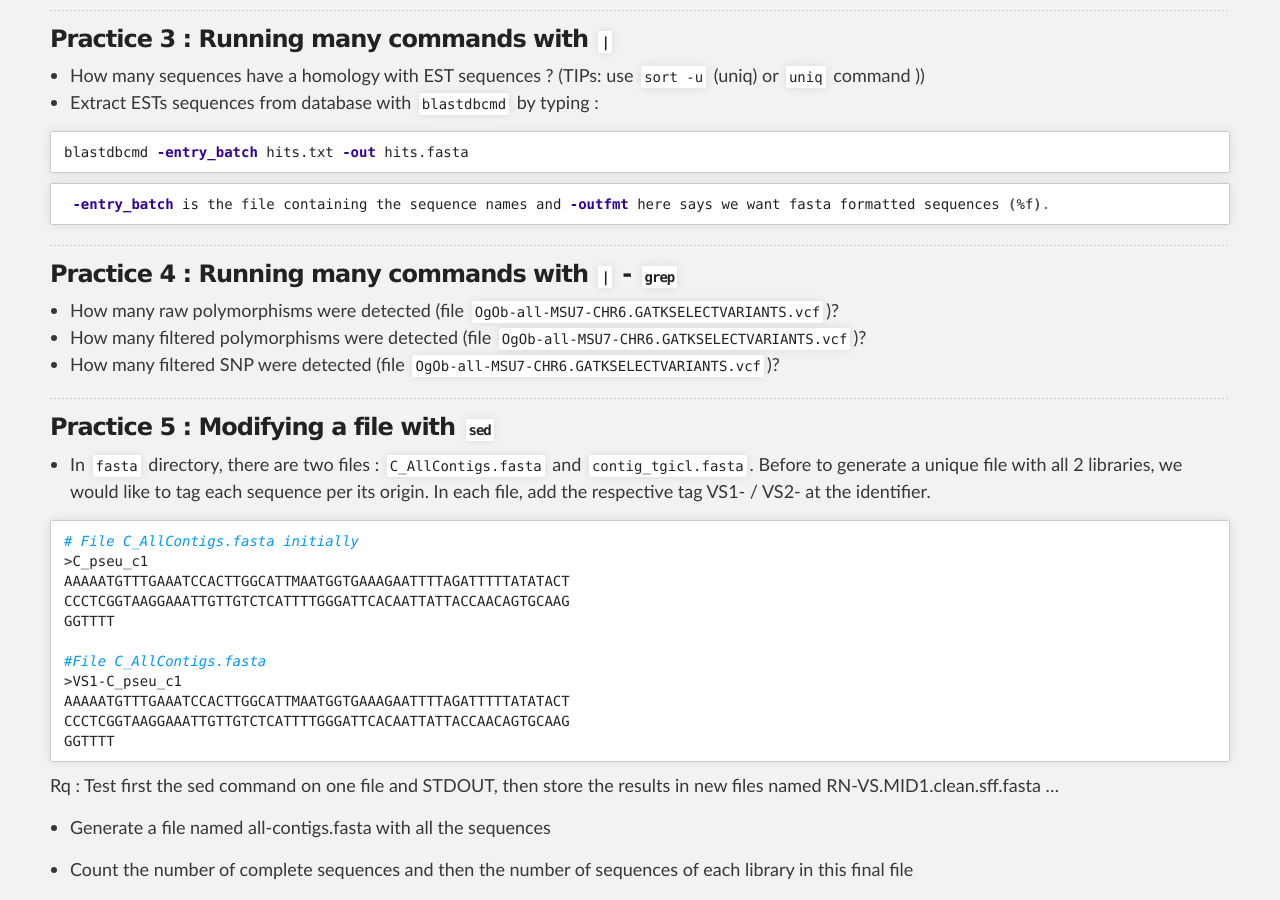
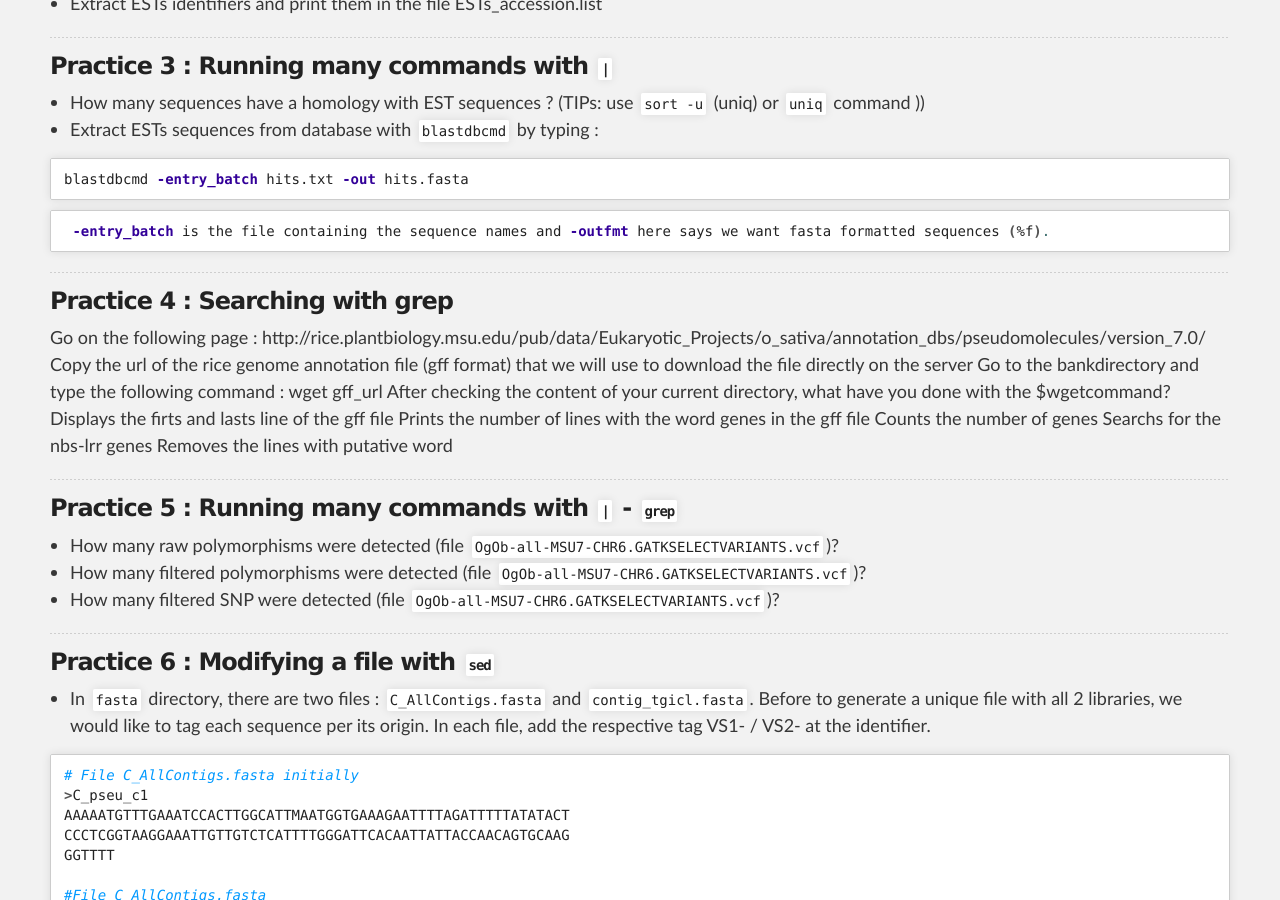
Before and after one commit to SouthGreenPlatform/trainings, a Jekyll site: the page built from _pages/linux/linuxPracticeJedi.md, in a window 1280 px wide and 900 px high, scrolled down 1460 px. Built offline with Jekyll 4.4.1, drawn with Linux system fonts in a browser that asks for light colours; nearby versions of some CDN libraries; some of the changed text lies outside the part shown.

Commit message:
Update linuxPracticeJedi.md

```diff
--- a/_pages/linux/linuxPracticeJedi.md
+++ b/_pages/linux/linuxPracticeJedi.md
@@ -23,8 +23,9 @@
 * [Practice 1: Manipuling Blast results](#practice-1)
 * [Practice 2: Printing a command output into a file with `>`](#practice-2)
 * [Practice 3: Running many commands with `|`](#practice-3)
-* [Practice 4 :  Running many commands with `|` - `grep`](#practice-4)
-* [Practice 5 : Modifying a file with `sed`](#practice-5)
+* [Practice 4:  `grep`](#practice-4)
+* [Practice 5: Running many commands with `|` - `grep`](#practice-5)
+* [Practice 6 : Modifying a file with `sed`](#practice-6)
 
 * [Links](#links)
 * [License](#license)
@@ -81,15 +82,30 @@
 -----------------------
 
 <a name="practice-4"></a>
-### Practice 4 :  Running many commands with `|` - `grep`
+### Practice 4 : Searching with grep
+Go on the following page : http://rice.plantbiology.msu.edu/pub/data/Eukaryotic_Projects/o_sativa/annotation_dbs/pseudomolecules/version_7.0/
+Copy the url of the rice genome annotation file (gff format) that we will use to download the file directly on the server
+Go to the bankdirectory and type the following command :
+wget gff_url
+After checking the content of your current directory, what have you done with the $wgetcommand?
+Displays the firts and lasts line of the gff file
+Prints the number of lines with the word genes in the gff file
+Counts the number of genes
+Searchs for the nbs-lrr genes
+Removes the lines with putative word
+
+-----------------------
+
+<a name="practice-5"></a>
+### Practice 5 :  Running many commands with `|` - `grep`
 * How many raw polymorphisms were detected (file `OgOb-all-MSU7-CHR6.GATKSELECTVARIANTS.vcf`)?
 * How many filtered polymorphisms were detected (file `OgOb-all-MSU7-CHR6.GATKSELECTVARIANTS.vcf`)?
 * How many filtered SNP were detected (file `OgOb-all-MSU7-CHR6.GATKSELECTVARIANTS.vcf`)?
 
 -----------------------
 
-<a name="practice-5"></a>
-### Practice 5 : Modifying a file with `sed`
+<a name="practice-6"></a>
+### Practice 6 : Modifying a file with `sed`
 
 * In `fasta` directory, there are two files : `C_AllContigs.fasta` and `contig_tgicl.fasta`. Before to generate a unique file with all 2 libraries, we would like to tag each sequence per its origin. In each file, add the respective tag VS1- / VS2- at the identifier.
 
```
